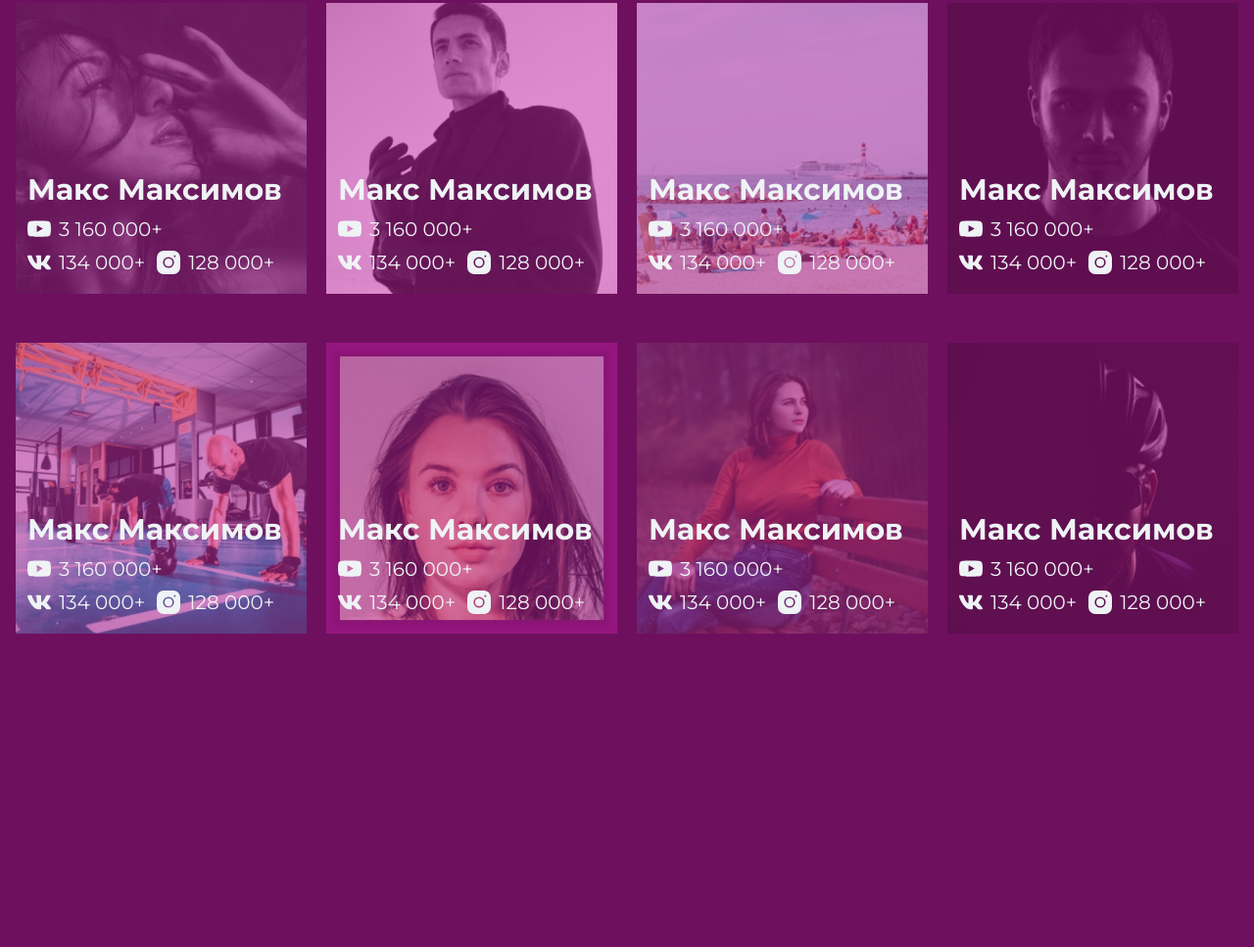
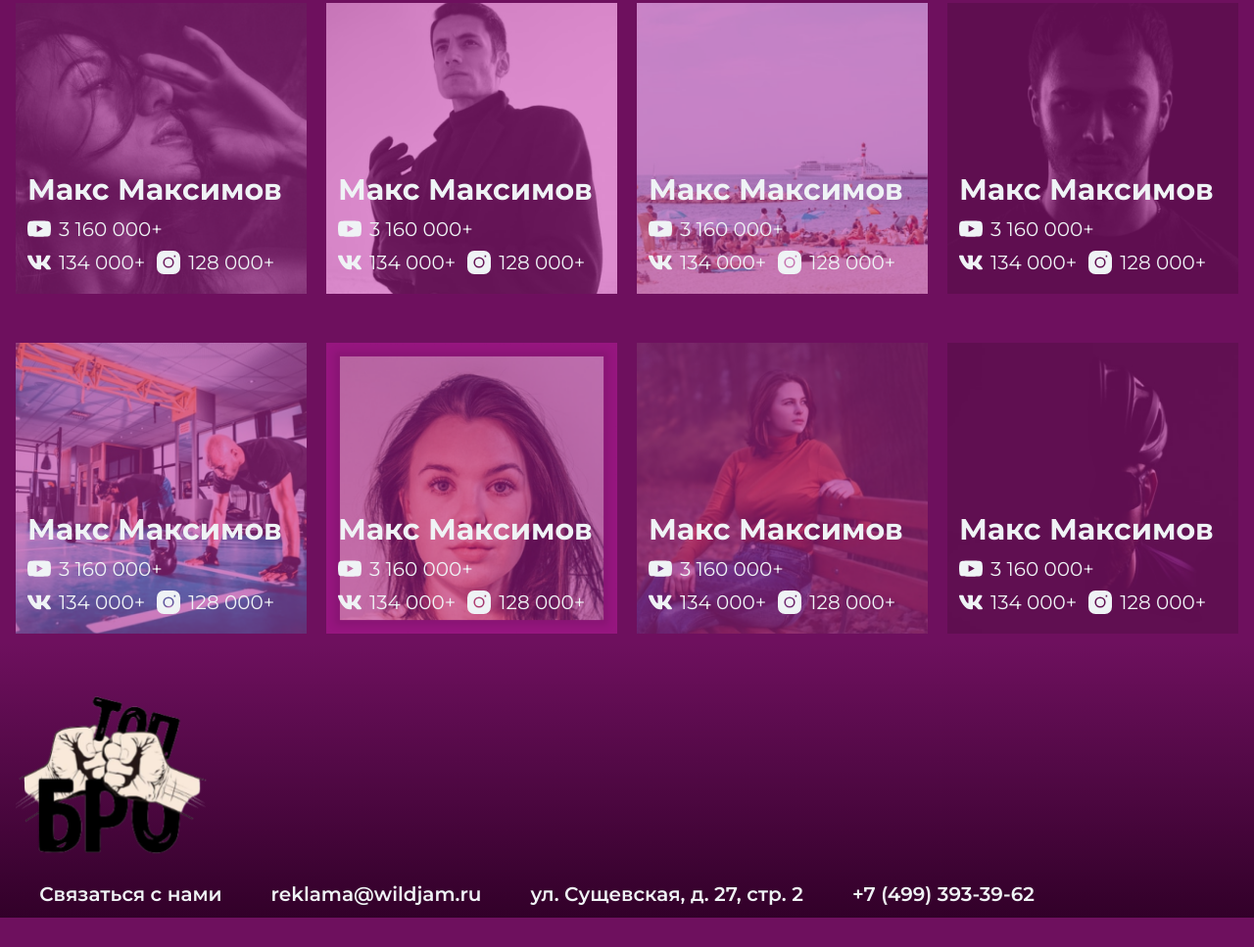
Before and after one commit to cesnakas/wildjam.ru, a website: page app/pages/index.html in a window 1280 px wide. Shown: the part 351-1318 px from the top of the page at 98% size. After the commit the page ends 1288 px from the top, so only its background shows below. Drawn offline with nearby package versions, Linux system fonts and the light colour scheme; files that its build step writes are made by us from their sources; files whose address does not match are found by name.

Commit message:
Update footer

```diff
--- a/app/pages/partials/footer.html
+++ b/app/pages/partials/footer.html
@@ -4,5 +4,21 @@
 <footer class="footer" role="contentinfo">
     <div class="container">
 
+        <div class="row">
+            <div class="col">
+                <a class="footer__brand" href="/">
+                    <img src="dist/images/logo-footer.png" alt="logo">
+                </a>
+            </div>
+            <div class="col col-10">
+                <nav class="footer__nav">
+                    <a class="footer__nav-link" href="#">Cвязаться с нами</a>
+                    <a class="footer__nav-link" href="mailto:reklama@wildjam.ru">reklama@wildjam.ru</a>
+                    <a class="footer__nav-link" href="#">ул. Сущевская, д. 27, стр. 2</a>
+                    <a class="footer__nav-link" href="tel:+74993933962">+7 (499) 393-39-62</a>
+                </nav>
+            </div>
+        </div>
+
     </div>
 </footer>
--- /dev/null
+++ b/app/scss/_footer.scss
@@ -0,0 +1,32 @@
+.footer {
+    min-height: 225px;
+    padding-top: 50px;
+    padding-bottom: 12px;
+    background: linear-gradient(180deg, rgba(110,16,94,0) 3.12%, #320029 100%);
+
+    &__brand {
+        display: inline-flex;
+
+        img {
+            width: 200px;
+            height: 200px;
+        }
+    }
+
+    &__nav {
+        display: flex;
+        justify-content: flex-end;
+        align-items: center;
+        height: 100%;
+
+        &-link {
+            font-weight: 600;
+            font-size: 20px;
+            line-height: 1.2;
+
+            &:not(:first-child) {
+                margin-left: 50px;
+            }
+        }
+    }
+}
--- a/app/scss/_grid.scss
+++ b/app/scss/_grid.scss
@@ -26,4 +26,9 @@
     &:last-child {
         padding-right: 0;
     }
+
+    &-10 {
+        flex: 0 0 auto;
+        width: 83.33%;
+    }
 }
--- a/app/scss/_reboot.scss
+++ b/app/scss/_reboot.scss
@@ -66,5 +66,5 @@ img {
 }
 
 main {
-    min-height: 150vh;
+    min-height: 100vh;
 }
--- a/app/scss/main.scss
+++ b/app/scss/main.scss
@@ -14,3 +14,4 @@
 @import "nav";
 @import "filter";
 @import "sections/bloggers";
+@import "footer";
```
Also changed, not shown: app/images/logo-footer.png (added), dist/css/main.css, dist/images/logo-footer.png (added), dist/index.html, dist/single.html.
